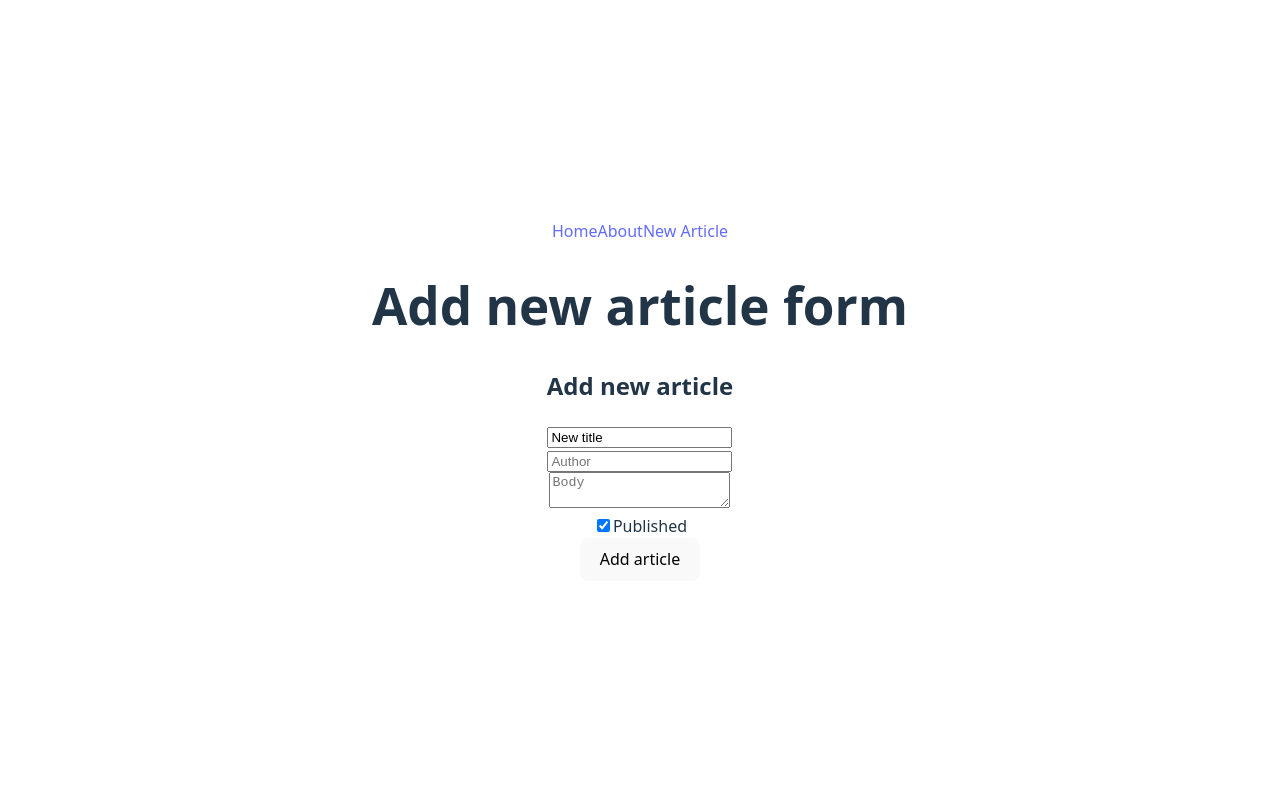
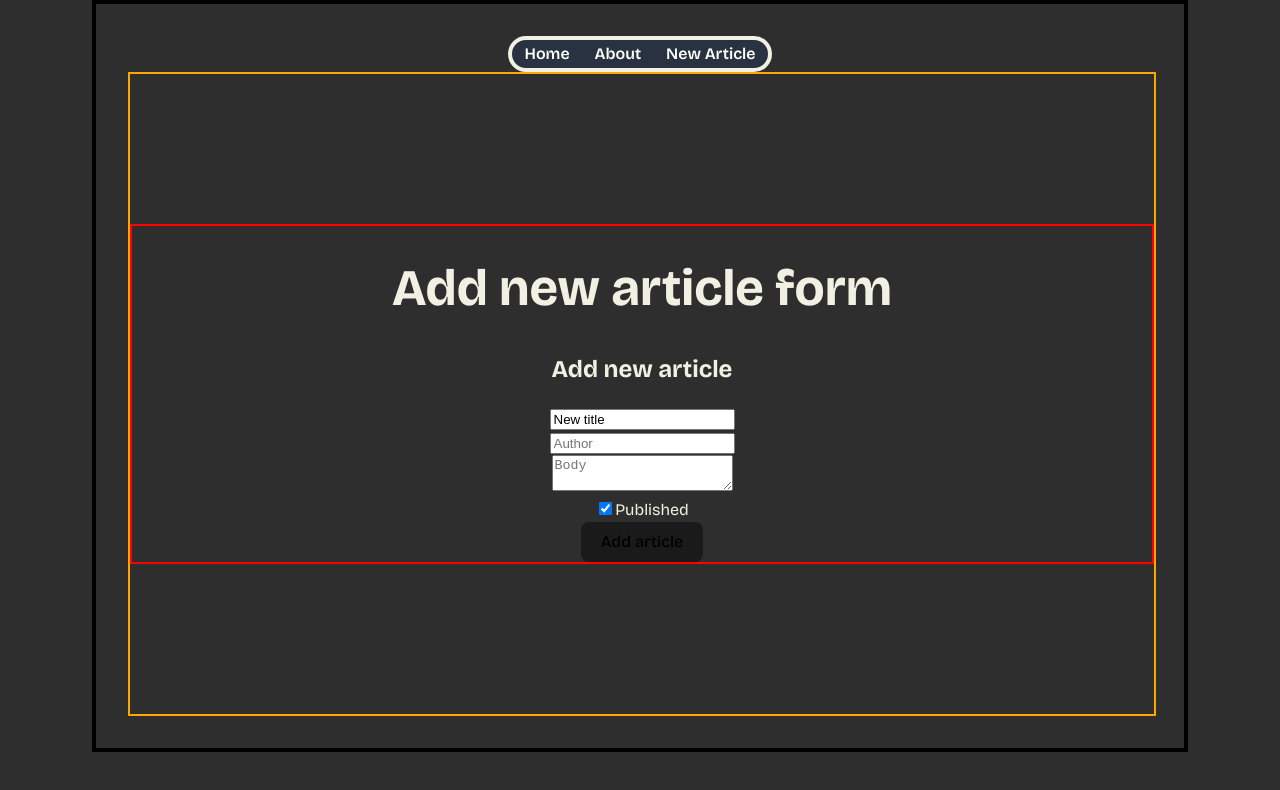
Before and after one commit to SerenityFlaim/ArticleViewer, a Vue app: page /new in a window 1280 px wide. Shown: the top 790 px of the page. Built offline with nearby package versions, Linux system fonts and the light colour scheme; a small style sheet from the web is missing.

Commit message:
CSS: Home page card style + nav bar

```diff
--- a/index.html
+++ b/index.html
@@ -3,6 +3,10 @@
   <head>
     <meta charset="UTF-8" />
     <link rel="icon" type="image/svg+xml" href="/vite.svg" />
+    <link rel="preconnect" href="https://fonts.googleapis.com">
+    <link rel="preconnect" href="https://fonts.gstatic.com" crossorigin>
+    <link rel="stylesheet" href="https://cdn.jsdelivr.net/npm/@fontsource/junicode@5.0.0/index.css">
+    <link href="https://fonts.googleapis.com/css2?family=Bricolage+Grotesque:opsz,wdth,wght@7..96,75..100,200..800&display=swap" rel="stylesheet">
     <meta name="viewport" content="width=device-width, initial-scale=1.0" />
     <title>smlab</title>
   </head>
--- a/src/App.vue
+++ b/src/App.vue
@@ -3,20 +3,52 @@ import ArticleList from './components/ArticleList.vue'
 </script>
 
 <template>
-  <header>
-    <nav>
+  <nav class="nav-bar-wrapper">
+    <div class="nav-bar">
       <RouterLink to="/">Home</RouterLink>
       <RouterLink to="/about">About</RouterLink>
       <RouterLink to="/new">New Article</RouterLink>
-    </nav>
-  </header>
-
-  <main>
-     <RouterView />
-
-  </main>
+    </div>
+  </nav>
+  <div class="background">
+    <main class="articles">
+      <RouterView />
+    </main>
+  </div>
 </template>
 
 <style scoped>
+.background {
+  flex-grow: 1;
+  display: flex;
+  flex-direction: column;
+  justify-content: space-evenly;
+  width: 100%;
+  border: 2px solid orange;
+}
+
+.nav-bar-wrapper{
+  display: flex;
+  justify-content: center;
+  /* border: 2px solid blue; */
+
+  height: 4.5vh;
+}
+
+.nav-bar{
+  display: flex;
+  justify-content: space-around;
+  align-items: center;
+  width: 25%;
+  border: 4px solid #f2f0e3;
+  border-radius: 40px;
+  background-color: #293241;
+}
+
+
+.articles{
+  border: 2px solid red;
+}
+
 
 </style>
--- a/src/components/Article.vue
+++ b/src/components/Article.vue
@@ -2,16 +2,16 @@
     <div class="article"
             :style="{ 'border-color': isPublished ? 'white' : 'crimson'}"
     >
+        <div class="article-info">
             <h1>{{ title }}</h1>
             <p
             :style = "authorStyle"
             >
             {{ capitalizedAuthor }}
             </p>
-        <p>{{ body }}</p>
-        <RouterLink :to="{ name: 'article', params: {id: id}}">
-            Read more
-        </RouterLink>
+        </div>
+        <!-- <p>{{ body }}</p> -->
+        <RouterLink :to="{ name: 'article', params: {id: id}}">Read more</RouterLink>
     </div>
 
 </template>
@@ -55,26 +55,38 @@ const authorStyle = computed(() => {
 </script>
 
 <style scoped>
-a {
-    text-decoration: none;
-    color: inherit;
-    cursor: pointer;
+.article{
+    padding: 0 1rem 0 1rem;
+    display: flex;
+    justify-content: space-between;
+    align-items: center;
+    width: 390px;
+    height: 150px;
+    border: 3px solid;
+    border-color: #f2f0e3;
+    border-radius: 10px;
 }
 
-a:hover {
-    text-decoration: underline;
+.article-info{
+    width: 60%;
+    height: 100%;
+    display: flex;
+    flex-direction: column;
+    justify-content: space-evenly;
+    /* border: 3px solid lightblue; */
 }
 
 h1 {
-    font-size: large;
+    font-size: 25px;
     font-weight: bold;
+    /* border: 1px solid #000; */
 }
 p {
+    /* border: 1px solid #000; */
     font-size: medium;
 }
+a {
+    font-size: 18px;
+}
 
-.article{
-    border: 3px solid;
-    border-color: white;
-}
 </style>
--- a/src/components/ArticleList.vue
+++ b/src/components/ArticleList.vue
@@ -1,5 +1,6 @@
 <template>
     <div class="hello">
+        <h2>View your articles!</h2>
         <div v-if="store.status === 'REQUESTED'"><Loading /></div>
 
         <div v-else-if="store.status == 'FAILED'">
@@ -7,7 +8,7 @@
             <ButtonTemplate @click="store.fetchArticles">Refresh</ButtonTemplate>
         </div>
 
-        <div v-else-if="store.articles.length">
+        <div v-else-if="store.articles.length" class="article-wrapper">
             <Article
               v-for="article in store.articles"
               :id="article.id"
@@ -40,6 +41,14 @@ await store.fetchArticles()
 </script>
 
 <style scoped>
+.article-wrapper{
+    display: flex;
+    flex-direction: column;
+    justify-content: space-around;
+    gap: 1rem;
+    align-items: center;
+}
+
 h1 {
     margin: 40 px 0 0;
 }
--- a/src/style.css
+++ b/src/style.css
@@ -1,11 +1,15 @@
 :root {
-  font-family: system-ui, Avenir, Helvetica, Arial, sans-serif;
+  /* font-family: system-ui, Avenir, Helvetica, Arial, sans-serif; */
+  font-family: 'Bricolage Grotesque', sans-serif;
   line-height: 1.5;
   font-weight: 400;
 
   color-scheme: light dark;
-  color: rgba(255, 255, 255, 0.87);
-  background-color: #242424;
+  /* color: rgba(255, 255, 255, 0.87); */
+  color: #f2f0e3;
+  /* background-color: #242424; */
+  background-color: #2e2e2e;
+  /* background-color: #2e2e2e;   color: #f2f0e3; */
 
   font-synthesis: none;
   text-rendering: optimizeLegibility;
@@ -14,18 +18,19 @@
 }
 
 a {
-  font-weight: 500;
-  color: #646cff;
+  font-family: inherit;
+  font-weight: 600;
+  color: white;
   text-decoration: inherit;
 }
 a:hover {
-  color: #535bf2;
+  color: #ee6c4d;
 }
 
 body {
   margin: 0;
-  display: flex;
-  place-items: center;
+  /* display: flex; */
+  /* place-items: center; */
   min-width: 320px;
   min-height: 100vh;
 }
@@ -59,13 +64,18 @@ button:focus-visible {
 }
 
 #app {
-  max-width: 1280px;
+  max-width: 80%;
   margin: 0 auto;
   padding: 2rem;
   text-align: center;
+  border: 4px solid black;
+
+  display: flex;
+  flex-direction: column;
+  min-height: 85vh;
 }
 
-@media (prefers-color-scheme: light) {
+/* @media (prefers-color-scheme: light) {
   :root {
     color: #213547;
     background-color: #ffffff;
@@ -76,4 +86,4 @@ button:focus-visible {
   button {
     background-color: #f9f9f9;
   }
-}
+} */
--- a/src/views/HomeView.vue
+++ b/src/views/HomeView.vue
@@ -1,4 +1,7 @@
 <template>
+<header>
+
+  </header>
     <Suspense>
         <template #default>
             <ArticleList />
@@ -13,3 +16,13 @@ import ArticleList from '../components/ArticleList.vue';
 import Loading from './Loading.vue';
 
 </script>
+
+<style scoped>
+
+.nav-bar{
+
+  border-color: 2px solid red;
+  border: 2px;
+}
+
+</style>
```
Lines whose indentation alone changed are shown as unchanged.
